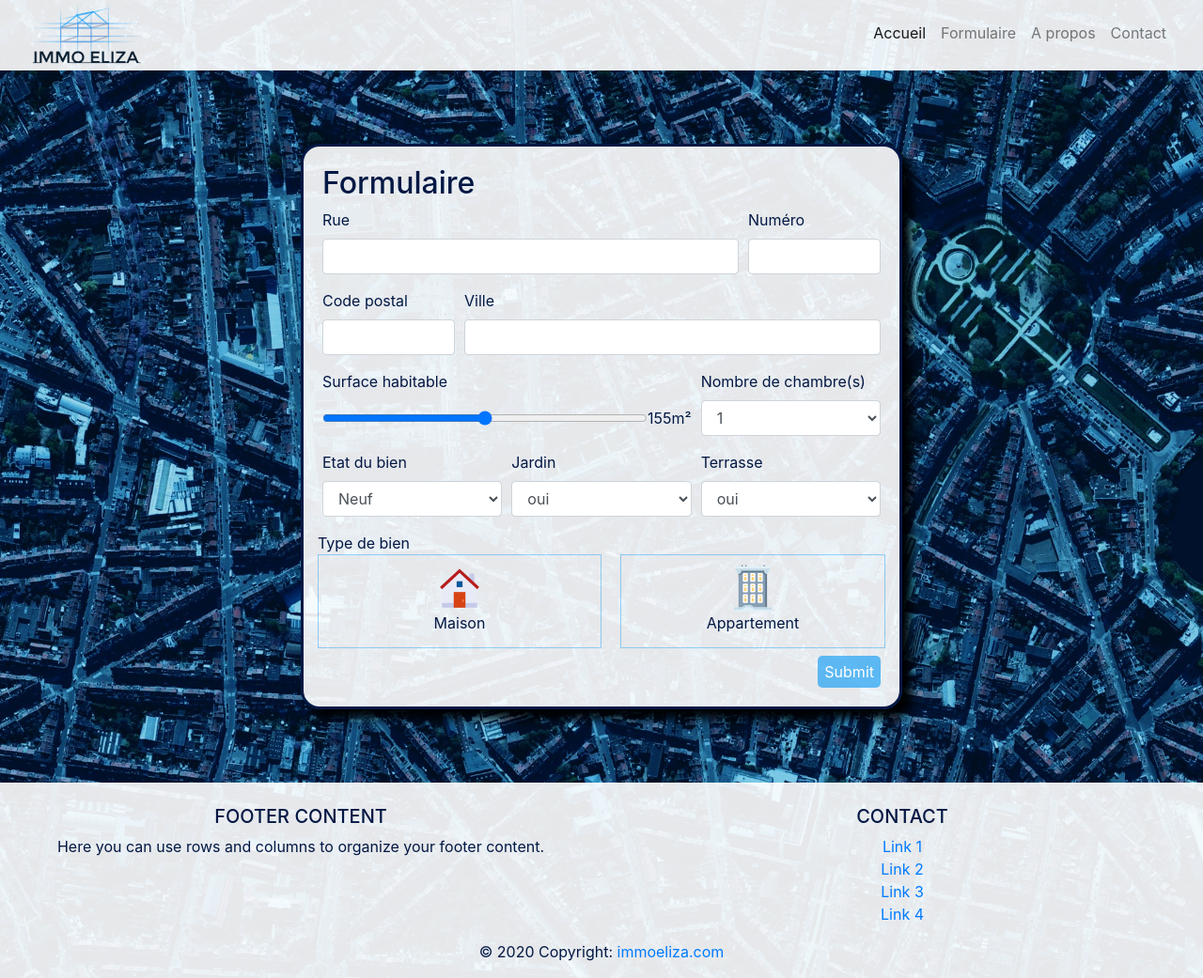
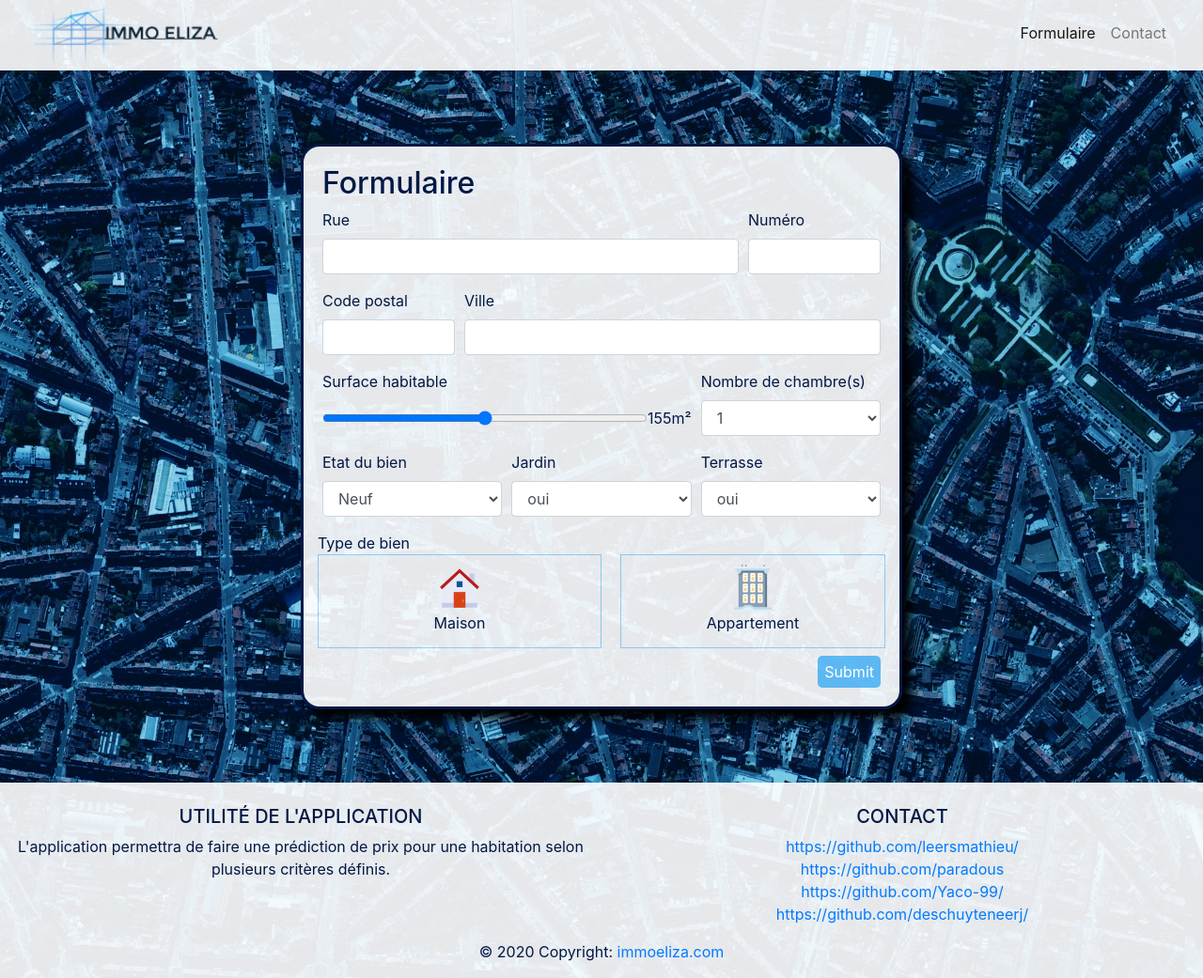
Before and after one commit to leersmathieu/ImmoEliza, a PHP site: page / in a window 1280 px wide. Shown: the whole page at 94% size. Run offline with PHP 8.4, Linux system fonts and the light colour scheme; data that the repository does not hold is empty; some libraries are stand-ins or nearby versions.

Commit message:
header, footer update

```diff
--- a/index.php
+++ b/index.php
@@ -27,7 +27,7 @@ if (isset($_POST['submit'])) {
 }
 ?>
 <!DOCTYPE html>
-<html lang="en">
+<html lang="fr">
 <head>
     <meta charset="UTF-8" />
     <meta name="viewport" content="width=device-width, initial-scale=1.0" />
@@ -45,7 +45,7 @@ if (isset($_POST['submit'])) {
     <nav class="navbar navbar-expand-lg navbar-light static-top">
         <div class="container-fluid">
             <a class="navbar-brand" href="#">
-                <img src="assets/images/immoEliza.png" alt="">
+                <img src="assets/images/immoEliza1.png" alt="">
             </a>
             <button class="navbar-toggler" type="button" data-toggle="collapse" data-target="#navbarResponsive"
                 aria-controls="navbarResponsive" aria-expanded="false" aria-label="Toggle navigation">
@@ -54,17 +54,10 @@ if (isset($_POST['submit'])) {
             <div class="collapse navbar-collapse" id="navbarResponsive">
                 <ul class="navbar-nav ml-auto">
                     <li class="nav-item active">
-                        <a class="nav-link" href="#">Accueil
-                        </a>
+                        <a class="nav-link" href="index.php">Formulaire</a>
                     </li>
                     <li class="nav-item">
-                        <a class="nav-link" href="#">Formulaire</a>
-                    </li>
-                    <li class="nav-item">
-                        <a class="nav-link" href="#">A propos</a>
-                    </li>
-                    <li class="nav-item">
-                        <a class="nav-link" href="#">Contact</a>
+                        <a class="nav-link" href="#contact">Contact</a>
                     </li>
                 </ul>
             </div>
@@ -231,14 +224,14 @@ if (isset($_POST['submit'])) {
     <?php endif?>
 
     <!-- Footer -->
-    <footer class="page-footer font-small pt-4">
+    <footer id="contact" class="page-footer font-small pt-4">
         <!-- Footer Links -->
         <div class="container-fluid text-center">
             <div class="row">
                 <div class="col-lg-6 mt-md-0 mt-3">
                     <!-- Content -->
-                    <h5 class="text-uppercase">Footer Content</h5>
-                    <p>Here you can use rows and columns to organize your footer content.</p>
+                    <h5 class="text-uppercase">Utilité de l'application</h5>
+                    <p>L'application permettra de faire une prédiction de prix pour une habitation selon plusieurs critères définis.</p>
                 </div>
                 <hr class="w-100 d-lg-none">
                 <div class="col-lg-6 mb-md-0">
@@ -246,16 +239,16 @@ if (isset($_POST['submit'])) {
                     <h5 class="text-uppercase">Contact</h5>
                     <ul class="list-unstyled">
                         <li>
-                            <a href="#!">Link 1</a>
+                            <a href="https://github.com/leersmathieu">https://github.com/leersmathieu/</a>
                         </li>
                         <li>
-                            <a href="#!">Link 2</a>
+                            <a href="https://github.com/paradous">https://github.com/paradous</a>
                         </li>
                         <li>
-                            <a href="#!">Link 3</a>
+                            <a href="https://github.com/Yaco-99/">https://github.com/Yaco-99/</a>
                         </li>
                         <li>
-                            <a href="#!">Link 4</a>
+                            <a href="https://github.com/deschuyteneerj/">https://github.com/deschuyteneerj/</a>
                         </li>
                     </ul>
                 </div>
```
Also changed, not shown: assets/images/immoEliza1.png (added).
